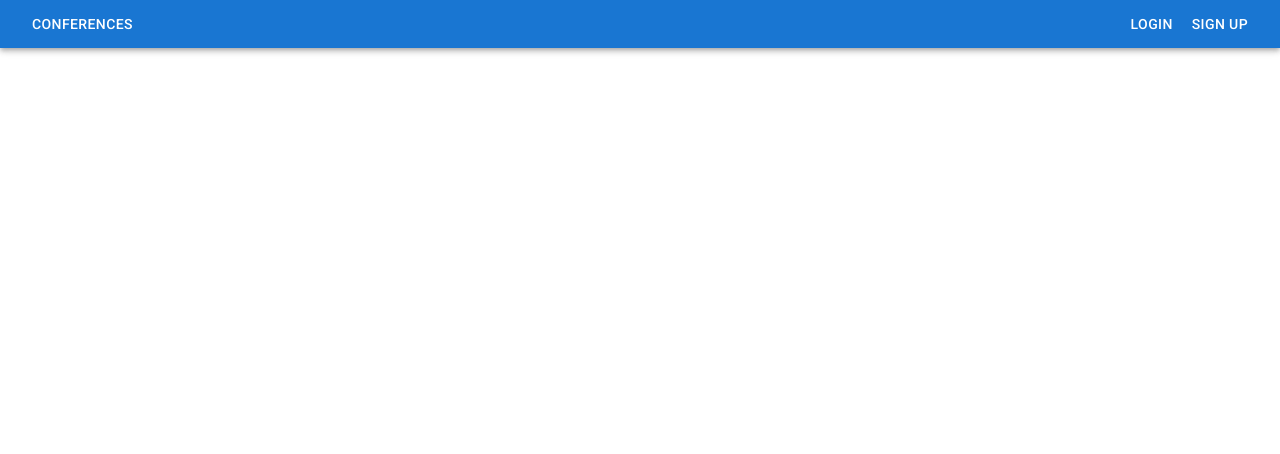
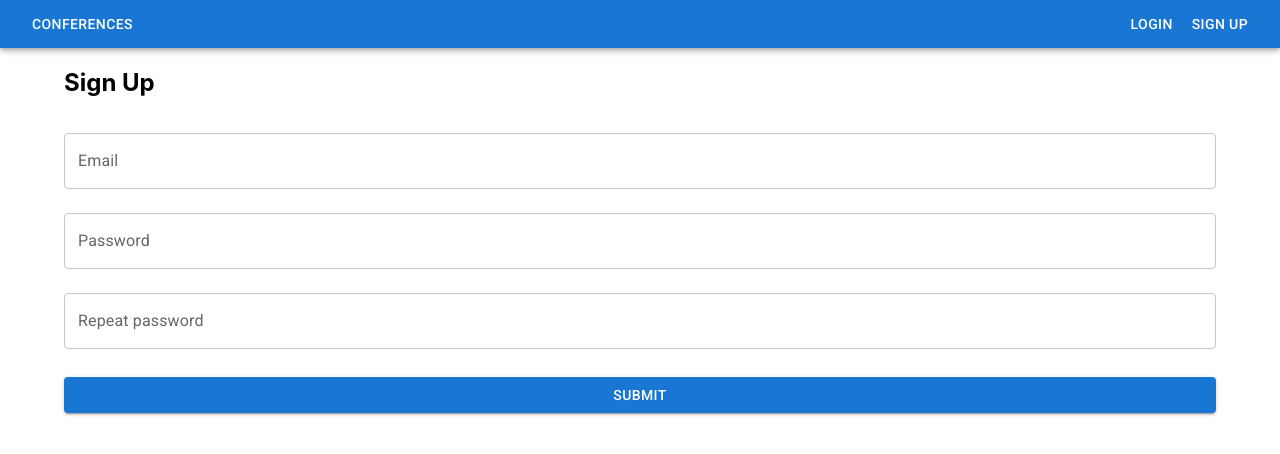
Before and after one commit to ayushchenk/conference, a React (Create React App) app in the folder conference/: page /sign-up in a window 1280 px wide. Shown: the top 454 px of the page. Built offline with nearby package versions, Linux system fonts and the light colour scheme.

Commit message:
add sign up form, page

```diff
--- a/conference/src/components/App/App.tsx
+++ b/conference/src/components/App/App.tsx
@@ -1,6 +1,7 @@
 import { BrowserRouter, Route, Routes } from "react-router-dom";
 import { Header } from "../Header";
 import { ConferencesPage } from "../../pages/Conferences";
+import { SignUpPage } from "../../pages/Auth";
 
 export const App = () => {
     return (
@@ -9,6 +10,7 @@ export const App = () => {
             <Routes>
                 <Route path="/" element={<ConferencesPage />}></Route>
                 <Route path="/conference/:id" element={<div>test</div>}></Route>
+                <Route path="/sign-up" element={<SignUpPage />}></Route>
             </Routes>
         </BrowserRouter>
     );
--- a/conference/src/components/Header/Header.tsx
+++ b/conference/src/components/Header/Header.tsx
@@ -12,7 +12,9 @@ export const Header = () => {
                     </Button>
                 </Box>
                 <Button color="inherit">Login</Button>
-                <Button color="inherit">Sign up</Button>
+                <Button color="inherit">
+                    <Link className="header__link" to="/sign-up">Sign up</Link>
+                </Button>
             </Toolbar>
         </AppBar>
     );
--- /dev/null
+++ b/conference/src/components/SignUpForm/SignUpForm.hooks.tsx
@@ -0,0 +1,33 @@
+import axios from "axios";
+import { useCallback, useState } from "react";
+import { SignUpRequest, SignUpResponse } from "./SignUpForm.types";
+
+export const usePostSignUpApi = () => {
+    const [response, setResponse] = useState<SignUpResponse>({
+        data: {},
+        isError: false,
+        isLoading: true
+    });
+
+    const post = useCallback((data: SignUpRequest) => {
+        axios.post("/sign-up", data)
+            .then(response => {
+                setResponse({
+                    data: response.data,
+                    isError: false,
+                    isLoading: false
+                });
+            })
+            .catch(error => {
+                console.error(error);
+                setResponse({
+                    data: {},
+                    isError: true,
+                    isLoading: false
+                });
+            });
+
+    }, []);
+
+    return {data: response.data, isError: response.isError, isLoading: response.isLoading, post: post};
+};
--- /dev/null
+++ b/conference/src/components/SignUpForm/SignUpForm.tsx
@@ -0,0 +1,89 @@
+import { useFormik } from "formik";
+import * as yup from "yup";
+import Button from "@mui/material/Button";
+import TextField from "@mui/material/TextField";
+import Alert from "@mui/material/Alert";
+import Collapse from "@mui/material/Collapse";
+import { usePostSignUpApi } from "./SignUpForm.hooks";
+
+export const SignUpForm = () => {
+  const { data, isError, isLoading, post } = usePostSignUpApi();
+
+  const validationSchema = yup.object({
+    email: yup
+      .string()
+      .email("Enter a valid email")
+      .required("Email is required"),
+    password1: yup
+      .string()
+      .min(8, "Password should be of minimum 8 characters length")
+      .required("Password is required"),
+    password2: yup
+      .string()
+      .oneOf([yup.ref("password1")], "Passwords must match")
+      .min(8, "Password should be of minimum 8 characters length")
+      .required("Password is required"),
+  });
+
+  const formik = useFormik({
+    initialValues: {
+      email: "",
+      password1: "",
+      password2: "",
+    },
+    validationSchema: validationSchema,
+    onSubmit: (values) => {
+      const formData = {
+        email: values.email,
+        password: values.password1,
+      };
+      post(formData)
+    },
+  });
+
+  return (
+    <form onSubmit={formik.handleSubmit}>
+      <TextField
+        fullWidth
+        margin="normal"
+        id="email"
+        name="email"
+        label="Email"
+        value={formik.values.email}
+        onChange={formik.handleChange}
+        error={formik.touched.email && Boolean(formik.errors.email)}
+        helperText={formik.touched.email && formik.errors.email}
+      />
+      <TextField
+        fullWidth
+        margin="normal"
+        id="password1"
+        name="password1"
+        label="Password"
+        type="password"
+        value={formik.values.password1}
+        onChange={formik.handleChange}
+        error={formik.touched.password1 && Boolean(formik.errors.password1)}
+        helperText={formik.touched.password1 && formik.errors.password1}
+      />
+      <TextField
+        fullWidth
+        margin="normal"
+        id="password2"
+        name="password2"
+        label="Repeat password"
+        type="password"
+        value={formik.values.password2}
+        onChange={formik.handleChange}
+        error={formik.touched.password2 && Boolean(formik.errors.password2)}
+        helperText={formik.touched.password2 && formik.errors.password2}
+      />
+        <Collapse in={isError} sx={{my: "10px"}}>
+        <Alert severity="error">Something went wrong while creating your account.</Alert>
+        </Collapse>
+      <Button color="primary" variant="contained" fullWidth type="submit">
+        Submit
+      </Button>
+    </form>
+  );
+};
--- /dev/null
+++ b/conference/src/components/SignUpForm/index.ts
@@ -0,0 +1 @@
+export { SignUpForm } from "./SignUpForm";
--- /dev/null
+++ b/conference/src/pages/Auth/SignUpPage.tsx
@@ -0,0 +1,11 @@
+import { Container } from "@mui/material";
+import { SignUpForm } from "../../components/SignUpForm";
+
+export const SignUpPage = () => {
+    return (
+        <Container>
+            <h2>Sign Up</h2>
+            <SignUpForm />
+        </Container>
+    );
+}
--- /dev/null
+++ b/conference/src/pages/Auth/index.ts
@@ -0,0 +1 @@
+export { SignUpPage } from "../Auth/SignUpPage";
--- a/conference/src/pages/Conferences/index.ts
+++ b/conference/src/pages/Conferences/index.ts
@@ -1 +1 @@
-export { ConferencesPage } from "./ConferencesPage";
+export { ConferencesPage } from "../Conferences/ConferencesPage";
```
Also changed, not shown: conference/src/components/SignUpForm/SignUpForm.types.ts (added, +10 -0 lines).
